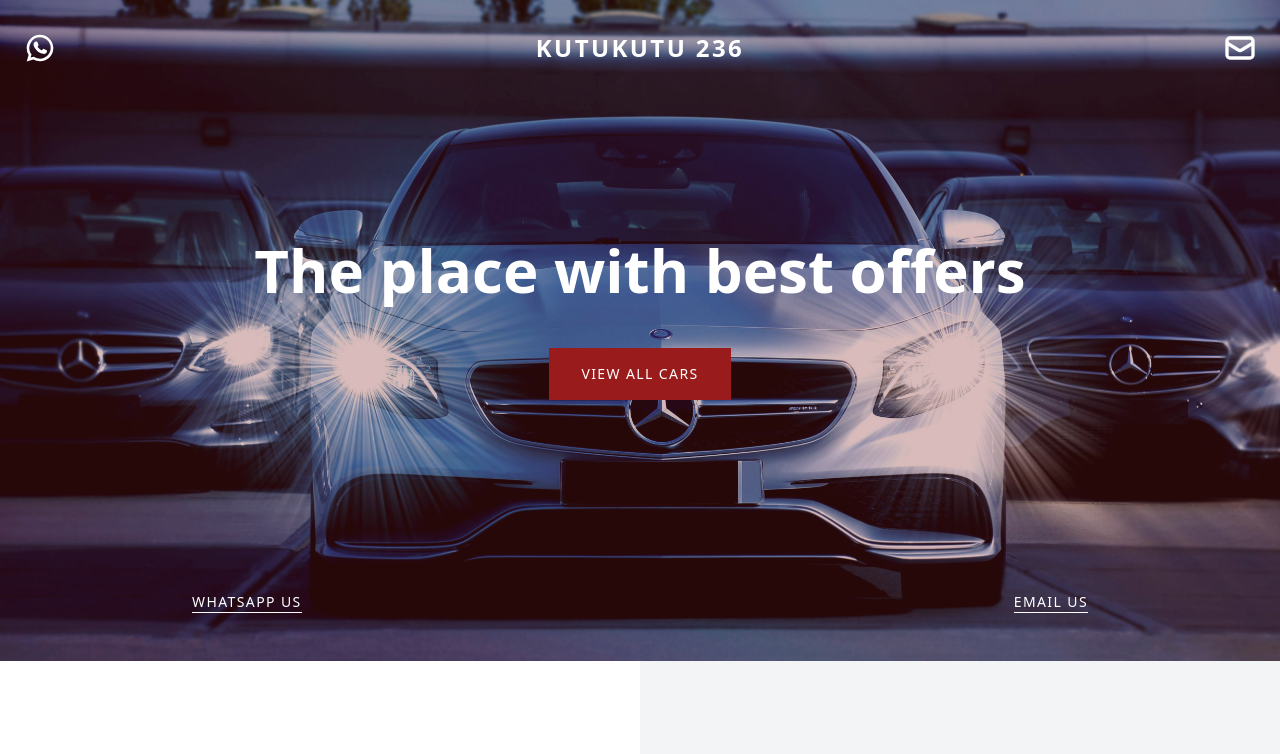
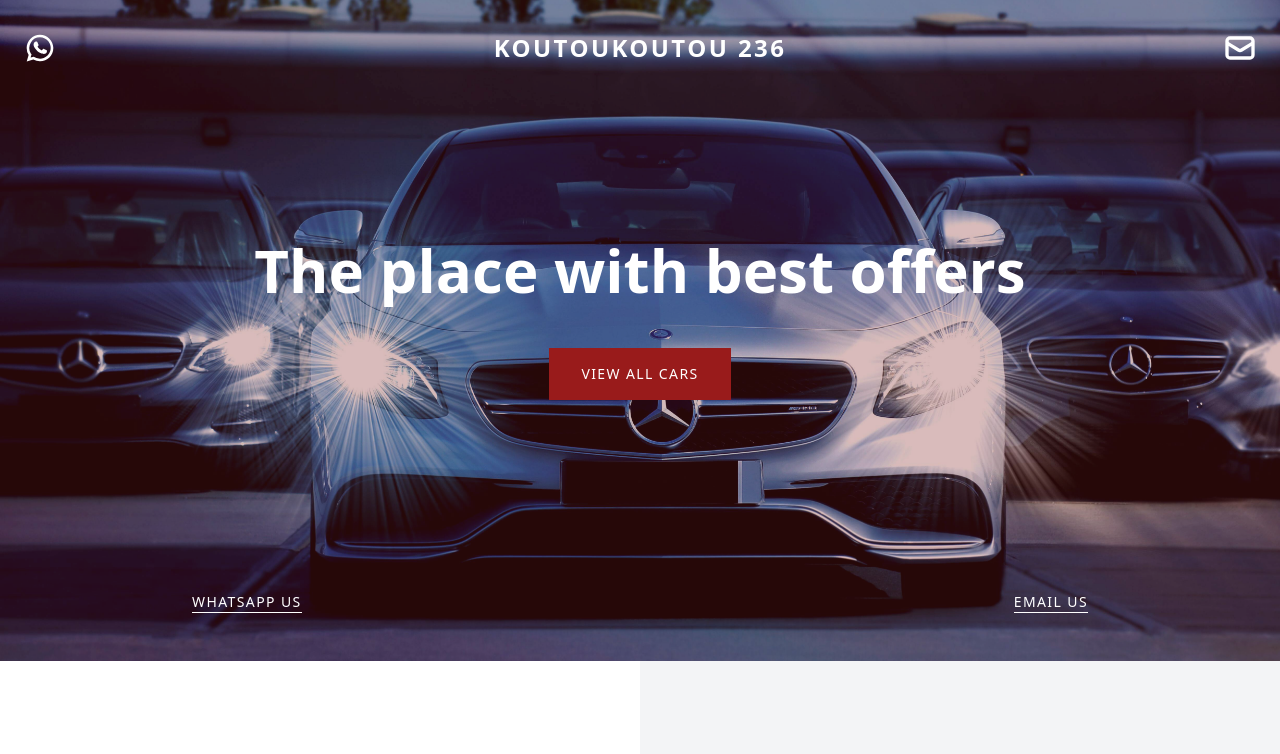
Before and after one commit to angono/Koutoukoutou236, a plain HTML site: page index.html in a window 1280 px wide. Shown: the top 754 px of the page. Drawn offline with Linux system fonts and the light colour scheme; a web font is replaced by a local one.

Commit message:
New update

```diff
--- a/index.html
+++ b/index.html
@@ -5,7 +5,7 @@
     <meta charset="UTF-8">
     <meta http-equiv="x-ua-compatible" content="ie=edge">
     <meta name="viewport" content="width=device-width,initial-scale=1">
-    <title>Kutukutu 236</title>
+    <title>Koutoukoutou 236</title>
     <!-- <link rel="stylesheet" type="text/css" href="static/css/style.css"> -->
     <link rel="stylesheet" type="text/css" href="static/css/style.min.css">
     <link rel="preconnect" href="https://fonts.gstatic.com">
@@ -20,8 +20,8 @@
             </a>
         </div>
         <div class="flex items-center justify-center">
-            <a href="index.html" class="hidden md:block text-white uppercase font-bold text-2xl tracking-widest">Kutukutu 236</a>
-            <a href="index.html" class="md:hidden text-white uppercase font-bold text-lg tracking-widest">Kutukutu</a>
+            <a href="index.html" class="hidden md:block text-white uppercase font-bold text-2xl tracking-widest">Koutoukoutou 236</a>
+            <a href="index.html" class="md:hidden text-white uppercase font-bold text-base tracking-widest">Koutoukoutou</a>
         </div>
         <div class="flex items-center justify-end">
             <a href="index.html">
@@ -207,7 +207,7 @@
         class="bg-gray-900 text-white text-opacity-40 font-semibold uppercase text-xs tracking-widest bg-opacity-80 px-12">
         <div class="container mx-auto grid grid-cols-1 lg:grid-cols-4 gap-12 text-center lg:text-left py-24">
             <div>
-                <div class="text-white opacity-50 text-2xl lg:text-4xl font-display">Kutukutu 236</div>
+                <div class="text-white opacity-50 text-2xl lg:text-4xl font-display">Koutoukoutou 236</div>
             </div>
             <div>
                 <div class="font-display text-white uppercase text-sm tracking-widest mb-6">More info</div><a href="#"
@@ -226,7 +226,7 @@
             </div>
         </div>
         <div
-            class="text-sm lg:text-base text-center font-heading font-light tracking-widest uppercase text-white opacity-75 pb-24">©2024 KUTUKUTU 236</div>
+            class="text-sm lg:text-base text-center font-heading font-light tracking-widest uppercase text-white opacity-75 pb-24">©2024 Koutoukoutou 236</div>
     </div>
     <script src="/static/js/index.js"></script>
 </body>
```
